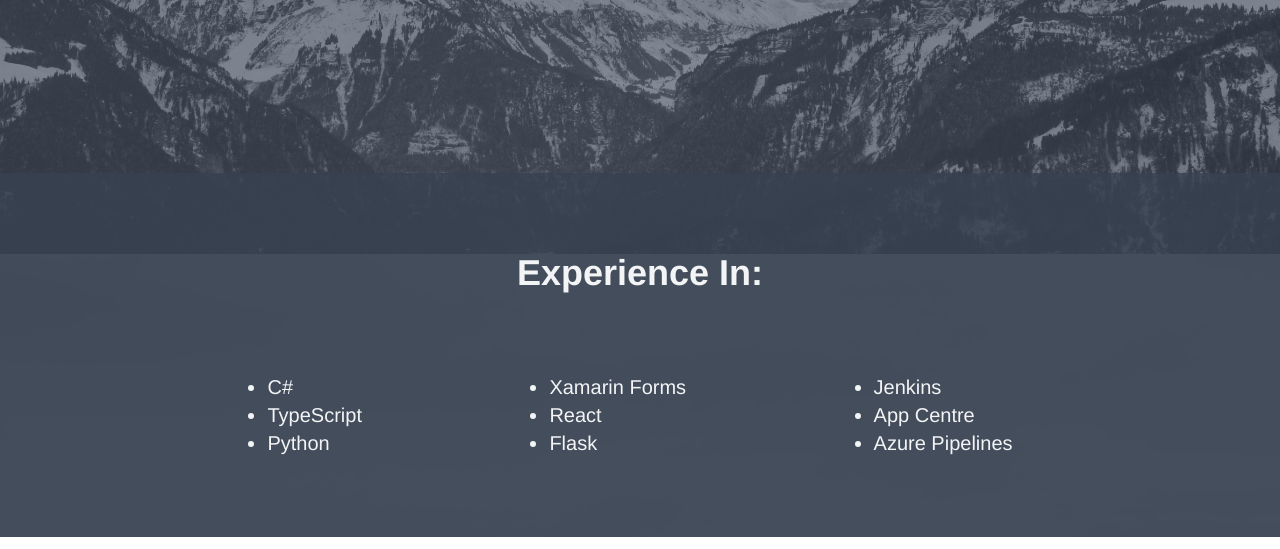
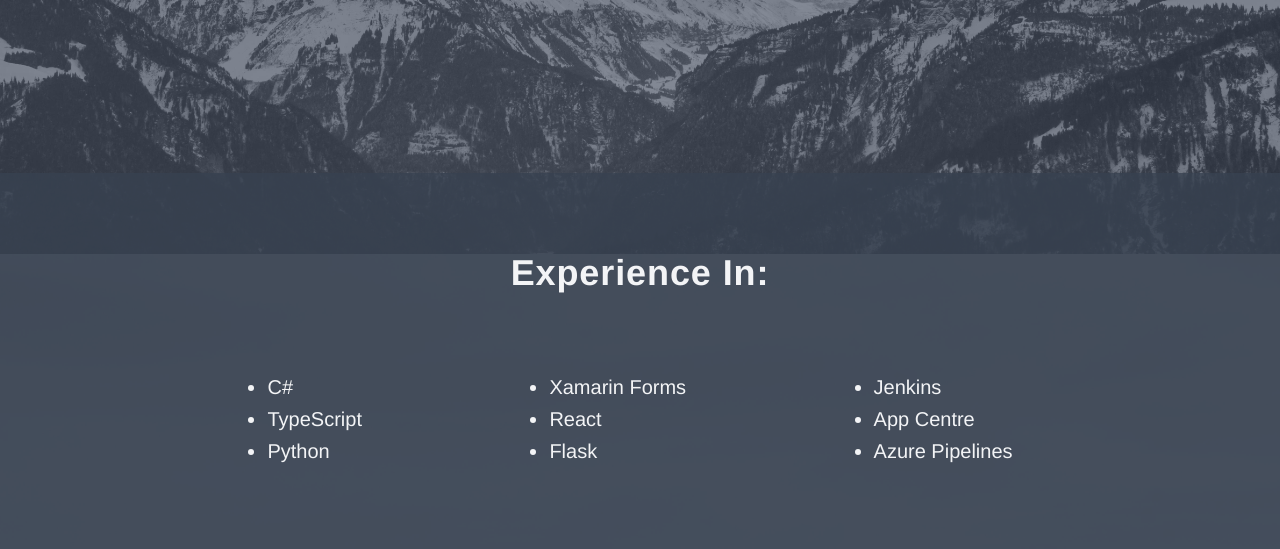
Before and after one commit to CallumHoughton18/personal-site, a Gatsby site: page / in a window 1280 px wide. Shown: the part 546-1095 px from the top of the page. Built offline with nearby package versions, Linux system fonts and the light colour scheme; Gatsby itself is replaced by a stand-in of ours; what tailwindcss-filters would draw is missing.

Commit message:
feat(list.tsx skills.tsx): style adjustments
make skills header tracking wider, add bottom margin to skills list items

```diff
--- a/src/components/layout/List.tsx
+++ b/src/components/layout/List.tsx
@@ -6,7 +6,11 @@ type ListProps = {
 
 const List = ({ items }: ListProps): JSX.Element => {
   const listItems = items.map((item, indx) => {
-    return <li key={`${item}-${indx}`}>{item}</li>;
+    return (
+      <li key={`${item}-${indx}`} className="mb-1">
+        {item}
+      </li>
+    );
   });
   return <ul className="text-xl list-disc mb-5 md:mb-0">{listItems}</ul>;
 };
--- a/src/components/page components/index/Skills.tsx
+++ b/src/components/page components/index/Skills.tsx
@@ -4,7 +4,9 @@ import React from "react";
 const Skills = (): JSX.Element => {
   return (
     <div className="text-gray-100">
-      <h2 className=" text-center text-4xl font-bold">Experience In:</h2>
+      <h2 className=" text-center text-4xl font-bold tracking-wide">
+        Experience In:
+      </h2>
       <div className="flex flex-wrap justify-evenly md:content-center mt-20 md:flex-row flex-col">
         <List items={["C#", "TypeScript", "Python"]} />
         <List items={["Xamarin Forms", "React", "Flask"]} />
```
